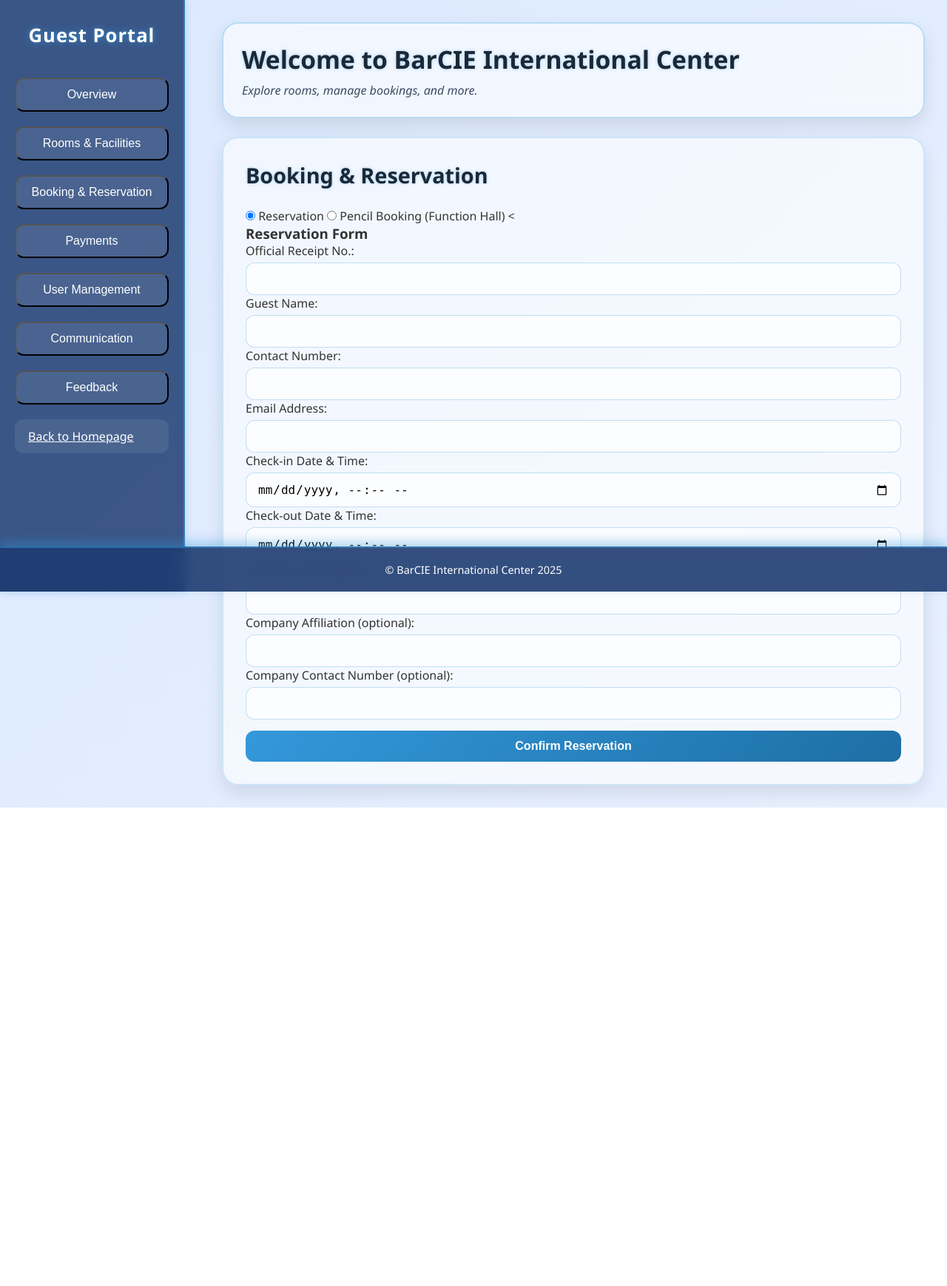
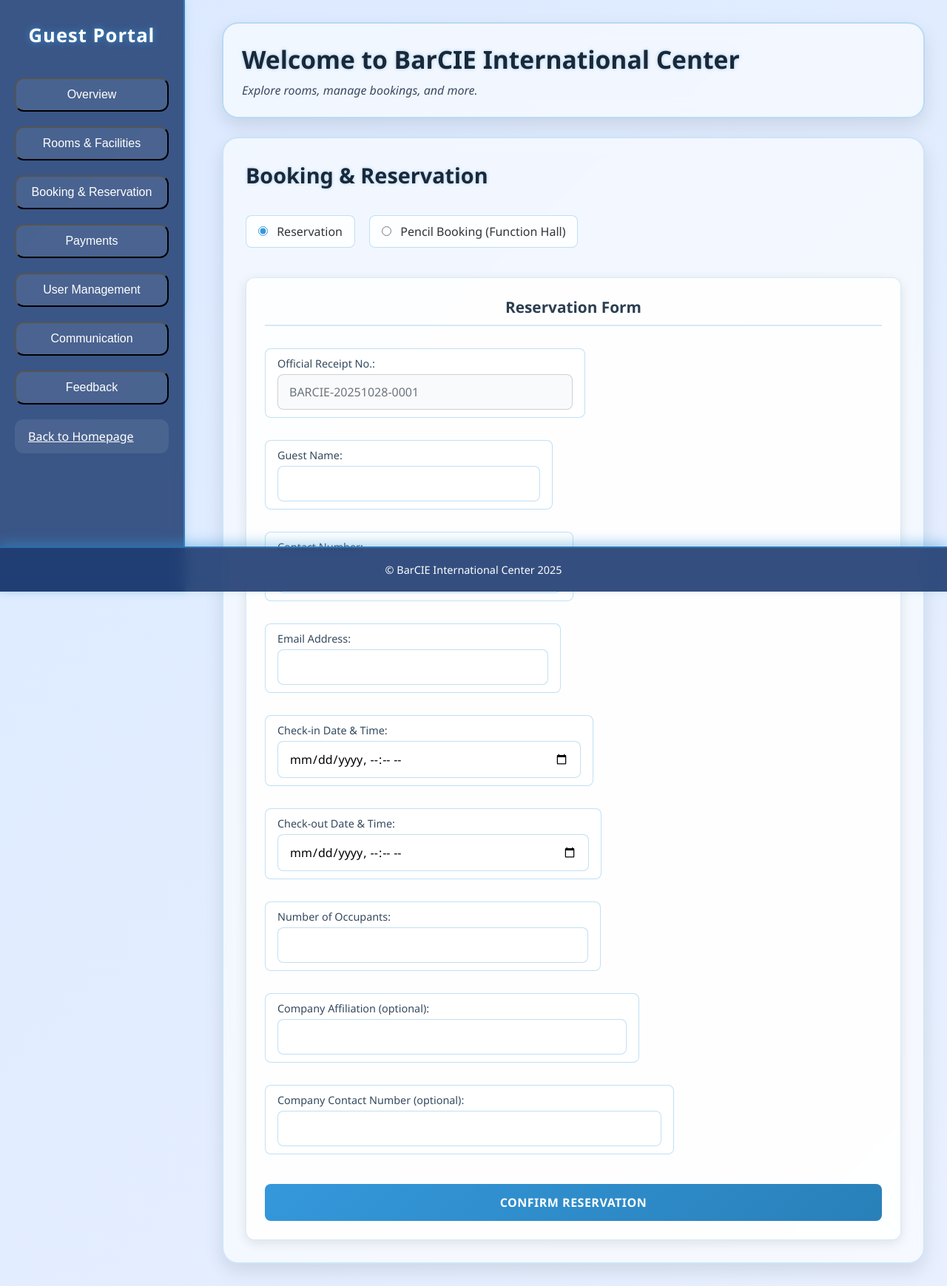
Before and after one commit to Prynce0711/barcie_php, a PHP site: page /Guest.php in a window 1280 px wide, after a click on "Booking & Reservation". Shown: the whole page at 74% size. Before the commit the page ends 1092 px from the top, so only its background shows below. Run offline with PHP 8.4, Linux system fonts and the light colour scheme; the visitor is signed in with stand-in values (Sample User, id 1); tables that the repository leaves empty or names only in its code hold one stand-in row (values such as "Sample post"); grey boxes marked "Sample" are stand-in pictures.

Commit message:
Refactor booking forms and enhance receipt number generation logic

```diff
--- a/Guest.php
+++ b/Guest.php
@@ -113,12 +113,6 @@ $stmt->close();
     </section>
 
 
-
-
-
-
-
-
     <!-- Booking -->
     <section id="booking" class="content-section">
       <h2>Booking & Reservation</h2>
@@ -129,7 +123,7 @@ $stmt->close();
       <label><input type="radio" name="bookingType" value="pencil" onchange="toggleBookingForm()"> Pencil Booking
         (Function Hall)</label>
 
-      <<!-- Reservation Form -->
+      <!-- Reservation Form -->
       <form id="reservationForm" method="POST" action="database/user_auth.php">
         <h3>Reservation Form</h3>
         <input type="hidden" name="action" value="create_booking">
@@ -155,7 +149,8 @@ $stmt->close();
         <input type="hidden" name="action" value="create_booking">
         <input type="hidden" name="booking_type" value="pencil">
 
-  <label>Date of Pencil Booking: <input type="date" name="pencil_date" value="<?php echo date('Y-m-d'); ?>" readonly></label>
+        <label>Date of Pencil Booking: <input type="date" name="pencil_date" value="<?php echo date('Y-m-d'); ?>"
+            readonly></label>
         <label>Event Type: <input type="text" name="event_type" required></label>
         <label>Function Hall: <input type="text" name="hall" required></label>
         <label>Number of Pax: <input type="number" name="pax" min="1" required></label>
@@ -241,8 +236,10 @@ $stmt->close();
     <section id="feedback" class="content-section">
       <h2>Feedback</h2>
       <?php
-      if (!empty($success)) echo "<p style='color:green;'>$success</p>";
-      if (!empty($error)) echo "<p style='color:red;'>$error</p>";
+      if (!empty($success))
+        echo "<p style='color:green;'>$success</p>";
+      if (!empty($error))
+        echo "<p style='color:red;'>$error</p>";
       ?>
       <form method="post">
         <input type="hidden" name="action" value="feedback">
@@ -305,4 +302,5 @@ $stmt->close();
 
   <script src="assets/js/guest.js"></script>
 </body>
+
 </html>
--- a/assets/css/guest.css
+++ b/assets/css/guest.css
@@ -138,38 +138,143 @@ header p {
 }
 
 /* ---------------- FORMS ---------------- */
+
+/* Booking Type Selection */
+#booking label {
+  display: inline-block;
+  margin: 10px 15px 20px 0;
+  padding: 10px 16px;
+  background: rgba(255,255,255,0.8);
+  border: 1px solid rgba(52,152,219,0.3);
+  border-radius: 8px;
+  cursor: pointer;
+  transition: all 0.2s ease;
+  font-weight: 500;
+}
+
+#booking label:hover {
+  background: rgba(52,152,219,0.1);
+  border-color: #3498db;
+}
+
+#booking label input[type="radio"] {
+  width: auto;
+  margin: 0 8px 0 0;
+  accent-color: #3498db;
+}
+
+/* Form Container */
+form {
+  background: rgba(255,255,255,0.85);
+  padding: 25px;
+  border-radius: 12px;
+  border: 1px solid rgba(52,152,219,0.2);
+  box-shadow: 0 4px 15px rgba(0,0,0,0.1);
+  margin-top: 20px;
+}
+
+form h3 {
+  color: #2c3e50;
+  margin-bottom: 20px;
+  text-align: center;
+  font-size: 1.3rem;
+  padding-bottom: 10px;
+  border-bottom: 2px solid rgba(52,152,219,0.2);
+}
+
+/* Form Labels */
+form label {
+  display: block;
+  margin: 15px 0 5px 0;
+  font-weight: 600;
+  color: #34495e;
+  font-size: 0.9rem;
+}
+
+/* Form Inputs */
 form input,
 form select,
 form textarea,
 form button {
-  width: 100%; padding: 12px 15px;
+  width: 100%;
+  padding: 12px 15px;
   margin-top: 5px;
-  border-radius: 12px;
+  border-radius: 8px;
   border: 1px solid rgba(52,152,219,0.3);
   font-size: 1rem;
-  background: rgba(255,255,255,0.7);
+  background: rgba(255,255,255,0.9);
   transition: all 0.3s ease;
+  font-family: inherit;
 }
+
 form input:focus,
 form select:focus,
 form textarea:focus {
+  outline: none;
   border-color: #3498db;
-  box-shadow: 0 0 10px rgba(52,152,219,0.4);
-  background: rgba(255,255,255,0.85);
+  box-shadow: 0 0 8px rgba(52,152,219,0.3);
+  background: rgba(255,255,255,1);
 }
+
+/* Readonly inputs */
+form input[readonly] {
+  background: rgba(248,249,250,0.8);
+  border-color: rgba(108,117,125,0.3);
+  color: #6c757d;
+  cursor: not-allowed;
+}
+
+/* Form Layout - Two Column Grid */
+.form-row {
+  display: grid;
+  grid-template-columns: 1fr 1fr;
+  gap: 15px;
+  margin: 10px 0;
+}
+
+.form-row.single {
+  grid-template-columns: 1fr;
+}
+
+/* Form Buttons */
 form button {
-  background: linear-gradient(135deg, #3498db, #1d6fa5);
+  background: linear-gradient(135deg, #3498db, #2980b9);
   color: #fff;
   font-weight: 600;
   cursor: pointer;
   border: none;
-  margin-top: 15px;
+  margin-top: 20px;
+  padding: 14px 20px;
+  text-transform: uppercase;
+  letter-spacing: 0.5px;
   transition: all 0.3s ease;
 }
+
 form button:hover {
-  transform: scale(1.05);
-  background: linear-gradient(135deg, #1d6fa5, #0e3f6d);
-  box-shadow: 0 8px 20px rgba(52,152,219,0.4);
+  background: linear-gradient(135deg, #2980b9, #1f618d);
+  transform: translateY(-2px);
+  box-shadow: 0 6px 15px rgba(52,152,219,0.3);
+}
+
+form button:active {
+  transform: translateY(0);
+}
+
+/* Responsive Design */
+@media (max-width: 768px) {
+  .form-row {
+    grid-template-columns: 1fr;
+    gap: 10px;
+  }
+
+  form {
+    padding: 20px 15px;
+  }
+
+  #booking label {
+    display: block;
+    margin: 8px 0;
+  }
 }
 
 /* ---------------- CARDS ---------------- */
--- a/assets/js/guest.js
+++ b/assets/js/guest.js
@@ -1,10 +1,13 @@
 // Toggle for Booking Form
-
-
 function toggleBookingForm() {
   const type = document.querySelector('input[name="bookingType"]:checked').value;
   document.getElementById('reservationForm').style.display = (type === 'reservation') ? 'block' : 'none';
   document.getElementById('pencilForm').style.display = (type === 'pencil') ? 'block' : 'none';
+
+  // Generate new receipt number when switching to reservation form
+  if (type === 'reservation') {
+    generateReceiptNumber();
+  }
 }
 
 function pencilReminder() {
@@ -16,6 +19,54 @@
   alert("Reminder: We only alloW one (1) week to pencil book. If we have not heard back from you after one week, your reservation will become null and void and deleted from our system. CONFIRMED ROOM RESERVATION IS NON-REFUNDABLE.");
   return true;
 }
+
+// Generate Receipt Number from Database
+async function generateReceiptNumber() {
+  try {
+    const response = await fetch('database/user_auth.php?action=get_receipt_no');
+    const data = await response.json();
+
+    if (data.success) {
+      const receiptField = document.getElementById('receipt_no');
+      if (receiptField) {
+        receiptField.value = data.receipt_no;
+      }
+      console.log('Generated receipt number:', data.receipt_no);
+    } else {
+      console.error('Error generating receipt number:', data.error);
+      // Fallback to simple number
+      generateFallbackReceiptNumber();
+    }
+  } catch (error) {
+    console.error('Network error:', error);
+    // Fallback to simple number
+    generateFallbackReceiptNumber();
+  }
+}
+
+// Fallback receipt number generator
+function generateFallbackReceiptNumber() {
+  const now = new Date();
+  const year = now.getFullYear();
+  const month = String(now.getMonth() + 1).padStart(2, '0');
+  const day = String(now.getDate()).padStart(2, '0');
+  const hours = String(now.getHours()).padStart(2, '0');
+  const minutes = String(now.getMinutes()).padStart(2, '0');
+  const seconds = String(now.getSeconds()).padStart(2, '0');
+
+  const receiptNo = `BARCIE-${year}${month}${day}-${hours}${minutes}${seconds}`;
+
+  const receiptField = document.getElementById('receipt_no');
+  if (receiptField) {
+    receiptField.value = receiptNo;
+  }
+}
+
+// Initialize receipt number when page loads
+document.addEventListener('DOMContentLoaded', function() {
+  // Generate receipt number for reservation form when page loads
+  generateReceiptNumber();
+});
 
 
 
--- a/database/user_auth.php
+++ b/database/user_auth.php
@@ -26,13 +26,105 @@ if ($_SERVER['REQUEST_METHOD'] === 'GET' && isset($_GET['action'])) {
     }
 
     if ($_GET['action'] === 'get_receipt_no') {
-        // Generate next reservation receipt number
-        $result = $conn->query("SELECT MAX(id) AS max_id FROM bookings WHERE type='reservation'");
-        $row = $result->fetch_assoc();
-        $nextId = ($row['max_id'] ?? 0) + 1;
-        $receipt_no = str_pad($nextId, 4, "0", STR_PAD_LEFT);
         header('Content-Type: application/json');
-        echo json_encode(['receipt_no' => $receipt_no]);
+        try {
+            // Get the current date for receipt format
+            $currentDate = date('Ymd');
+
+            // Check if receipt_no column exists and its type
+            $checkColumn = $conn->query("SHOW COLUMNS FROM bookings LIKE 'receipt_no'");
+            if ($checkColumn->num_rows == 0) {
+                // Add receipt_no column as VARCHAR
+                $conn->query("ALTER TABLE bookings ADD COLUMN receipt_no VARCHAR(50) NULL AFTER id");
+            } else {
+                // Check if it's the wrong type and fix it
+                $columnInfo = $checkColumn->fetch_assoc();
+                if (strpos(strtolower($columnInfo['Type']), 'int') !== false) {
+                    // Drop and recreate as VARCHAR
+                    $conn->query("ALTER TABLE bookings DROP COLUMN receipt_no");
+                    $conn->query("ALTER TABLE bookings ADD COLUMN receipt_no VARCHAR(50) NULL AFTER id");
+                }
+            }
+
+            // Get the highest receipt number for today from receipt_no column
+            $stmt = $conn->prepare("SELECT receipt_no FROM bookings WHERE receipt_no LIKE ? ORDER BY receipt_no DESC LIMIT 1");
+            $datePattern = "BARCIE-{$currentDate}-%";
+            $stmt->bind_param("s", $datePattern);
+            $stmt->execute();
+            $result = $stmt->get_result();
+
+            if ($row = $result->fetch_assoc()) {
+                // Extract the last number from existing receipt
+                $lastReceipt = $row['receipt_no'];
+                $parts = explode('-', $lastReceipt);
+                $lastNumber = isset($parts[2]) ? intval($parts[2]) : 0;
+                $nextNumber = $lastNumber + 1;
+            } else {
+                // First receipt of the day
+                $nextNumber = 1;
+            }
+
+            // Format with leading zeros (e.g., 0001, 0002, etc.)
+            $formattedNumber = str_pad($nextNumber, 4, '0', STR_PAD_LEFT);
+
+            // Create receipt number: BARCIE-YYYYMMDD-0001
+            $receiptNumber = "BARCIE-{$currentDate}-{$formattedNumber}";
+
+            echo json_encode([
+                'success' => true,
+                'receipt_no' => $receiptNumber,
+                'next_number' => $nextNumber,
+                'date' => $currentDate
+            ]);
+
+            $stmt->close();
+
+        } catch (Exception $e) {
+            echo json_encode([
+                'success' => false,
+                'error' => $e->getMessage()
+            ]);
+        }
+        $conn->close();
+        exit;
+    }
+
+    if ($_GET['action'] === 'fix_receipt_db') {
+        header('Content-Type: application/json');
+        try {
+            echo json_encode(['message' => 'Checking bookings table structure...']);
+
+            // Get current table structure
+            $result = $conn->query('DESCRIBE bookings');
+            $columns = [];
+            while ($row = $result->fetch_assoc()) {
+                $columns[] = $row['Field'] . ' - ' . $row['Type'];
+            }
+
+            // Fix receipt_no column
+            $conn->query('ALTER TABLE bookings DROP COLUMN IF EXISTS receipt_no');
+            $conn->query('ALTER TABLE bookings ADD COLUMN receipt_no VARCHAR(50) NULL AFTER id');
+
+            // Get updated structure
+            $result = $conn->query('DESCRIBE bookings');
+            $updatedColumns = [];
+            while ($row = $result->fetch_assoc()) {
+                $updatedColumns[] = $row['Field'] . ' - ' . $row['Type'];
+            }
+
+            echo json_encode([
+                'success' => true,
+                'message' => 'Database schema fixed successfully!',
+                'before' => $columns,
+                'after' => $updatedColumns
+            ]);
+
+        } catch (Exception $e) {
+            echo json_encode([
+                'success' => false,
+                'error' => $e->getMessage()
+            ]);
+        }
         $conn->close();
         exit;
     }
@@ -199,10 +291,31 @@ if ($action === 'create_booking') {
     $status = "pending";
 
     if ($type === 'reservation') {
-        // Generate receipt no
-        $result = $conn->query("SELECT MAX(id) AS max_id FROM bookings WHERE type='reservation'");
-        $row = $result->fetch_assoc();
-        $receipt_no = str_pad((($row['max_id'] ?? 0) + 1), 4, "0", STR_PAD_LEFT);
+        // Get the receipt number from the form
+        $receipt_no = $_POST['receipt_no'] ?? '';
+
+        // If no receipt number provided, generate one
+        if (empty($receipt_no)) {
+            $currentDate = date('Ymd');
+            $stmt = $conn->prepare("SELECT receipt_no FROM bookings WHERE receipt_no LIKE ? ORDER BY receipt_no DESC LIMIT 1");
+            $datePattern = "BARCIE-{$currentDate}-%";
+            $stmt->bind_param("s", $datePattern);
+            $stmt->execute();
+            $result = $stmt->get_result();
+
+            if ($row = $result->fetch_assoc()) {
+                $lastReceipt = $row['receipt_no'];
+                $parts = explode('-', $lastReceipt);
+                $lastNumber = isset($parts[2]) ? intval($parts[2]) : 0;
+                $nextNumber = $lastNumber + 1;
+            } else {
+                $nextNumber = 1;
+            }
+
+            $formattedNumber = str_pad($nextNumber, 4, '0', STR_PAD_LEFT);
+            $receipt_no = "BARCIE-{$currentDate}-{$formattedNumber}";
+            $stmt->close();
+        }
 
         $guest_name = $conn->real_escape_string($_POST['guest_name'] ?? '');
         $contact = $conn->real_escape_string($_POST['contact_number'] ?? '');
@@ -214,9 +327,35 @@ if ($action === 'create_booking') {
 
         $details = "Receipt: $receipt_no | Guest: $guest_name | Contact: $contact | Check-in: $checkin | Check-out: $checkout | Occupants: $occupants | Company: $company";
 
-        $stmt = $conn->prepare("INSERT INTO bookings (user_id, type, details, status, checkin, checkout) VALUES (?, ?, ?, ?, ?, ?)");
-        $stmt->bind_param("isssss", $user_id, $type, $details, $status, $checkin, $checkout);
-        $_SESSION['booking_msg'] = $stmt->execute() ? "Reservation saved." : "Error: " . $stmt->error;
+        // Try to insert with receipt_no column, fallback if column doesn't exist
+        try {
+            $stmt = $conn->prepare("INSERT INTO bookings (user_id, type, receipt_no, details, status, checkin, checkout) VALUES (?, ?, ?, ?, ?, ?, ?)");
+            $stmt->bind_param("issssss", $user_id, $type, $receipt_no, $details, $status, $checkin, $checkout);
+            $success = $stmt->execute();
+        } catch (mysqli_sql_exception $e) {
+            // If receipt_no column doesn't exist or is wrong type, try to fix it
+            if (strpos($e->getMessage(), 'receipt_no') !== false) {
+                try {
+                    // Try to add/fix the column
+                    $conn->query("ALTER TABLE bookings DROP COLUMN IF EXISTS receipt_no");
+                    $conn->query("ALTER TABLE bookings ADD COLUMN receipt_no VARCHAR(50) NULL AFTER id");
+
+                    // Retry the insert
+                    $stmt = $conn->prepare("INSERT INTO bookings (user_id, type, receipt_no, details, status, checkin, checkout) VALUES (?, ?, ?, ?, ?, ?, ?)");
+                    $stmt->bind_param("issssss", $user_id, $type, $receipt_no, $details, $status, $checkin, $checkout);
+                    $success = $stmt->execute();
+                } catch (Exception $e2) {
+                    // Fallback to original format without receipt_no column
+                    $stmt = $conn->prepare("INSERT INTO bookings (user_id, type, details, status, checkin, checkout) VALUES (?, ?, ?, ?, ?, ?)");
+                    $stmt->bind_param("isssss", $user_id, $type, $details, $status, $checkin, $checkout);
+                    $success = $stmt->execute();
+                }
+            } else {
+                throw $e;
+            }
+        }
+
+        $_SESSION['booking_msg'] = $success ? "Reservation saved with receipt number: $receipt_no" : "Error: " . $stmt->error;
         $stmt->close();
     } elseif ($type === 'pencil') {
         $pencil_date = $_POST['pencil_date'] ?? null;
```
Lines whose indentation alone changed are shown as unchanged.
